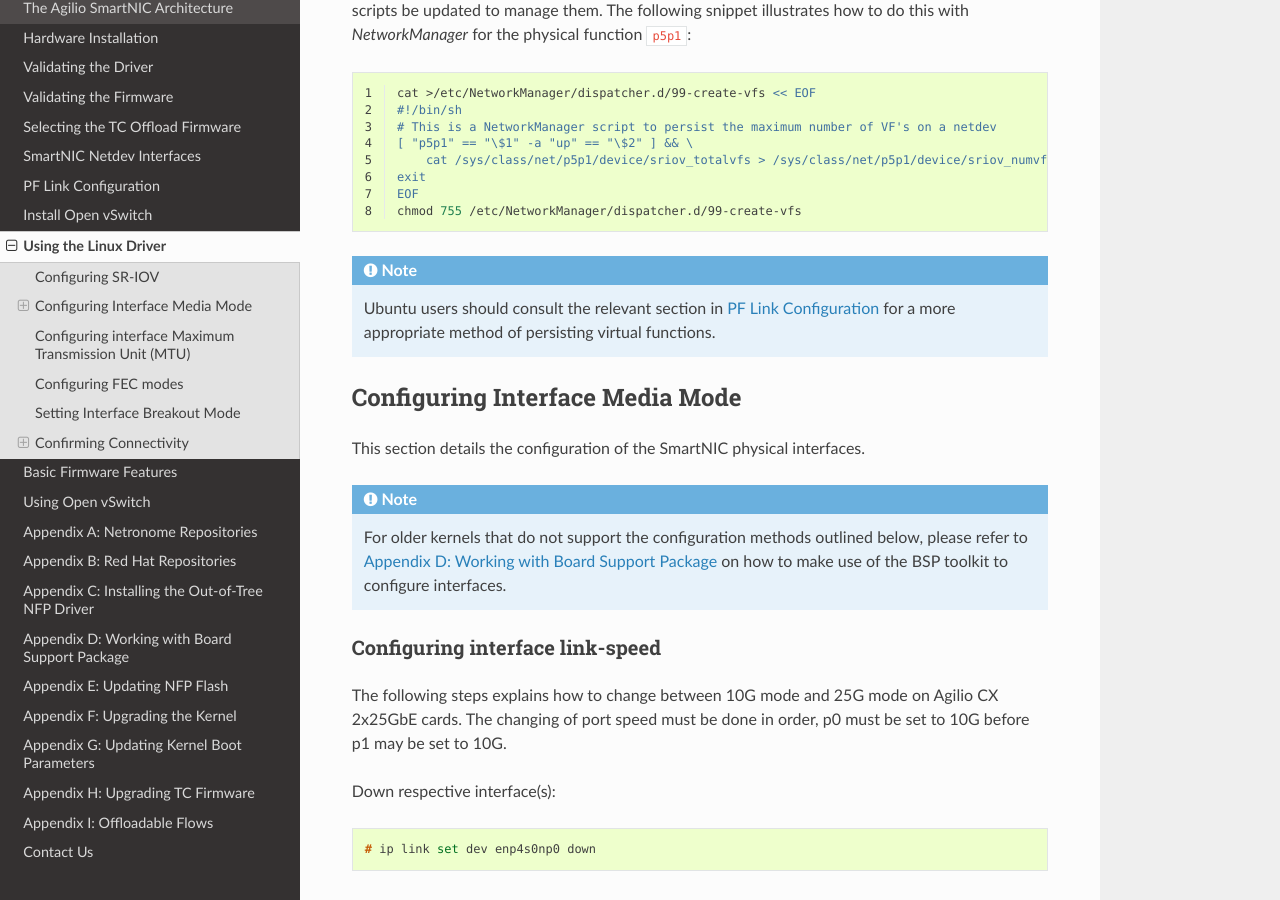
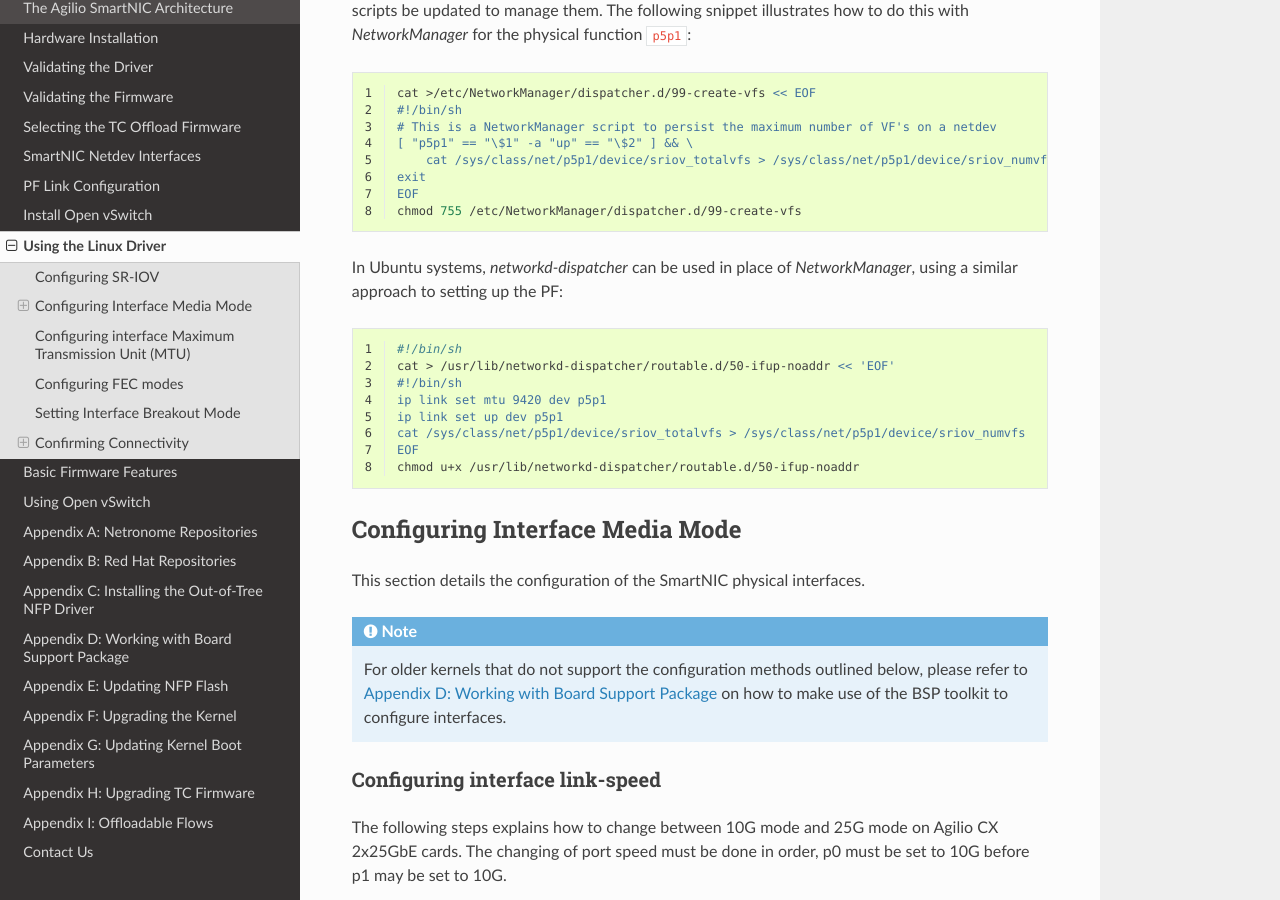
Before and after one commit to macris-xiao/disa-user-guide, a Sphinx documentation site: the page built from doc/05_Using_linux_driver.rst, in a window 1280 px wide and 900 px high, scrolled down 1122 px. Built offline with Sphinx 7.4.7 and the Read the Docs theme 2.0.0, drawn with Linux system fonts in a browser that asks for light colours; formulas are drawn with MathJax 3.

Commit message:
Unified VF persistence information
- VF persistence was descriped in Section 3 for Ubuntu and Section 5 for
  CentOS. I have rearranged to contents for clarity

Change-Id: I24014497ced7829f28cb45d6599b31b8e9b34ec0

```diff
--- a/doc/03_Driver_and_Firmware.rst
+++ b/doc/03_Driver_and_Firmware.rst
@@ -506,7 +506,8 @@
 .. note::
 
     For Ubuntu based systems, VF creation may also be done using this trigger
-    method.
+    method. Refer to :ref:`05_Using_linux_driver:Configuring SR-IOV` for
+    details.
 
 .. code-block:: console
 
--- a/doc/05_Using_linux_driver.rst
+++ b/doc/05_Using_linux_driver.rst
@@ -63,11 +63,20 @@
     EOF
     chmod 755 /etc/NetworkManager/dispatcher.d/99-create-vfs
 
-.. note::
+In Ubuntu systems, *networkd-dispatcher* can be used in place of
+*NetworkManager*, using a similar approach to setting up the PF:
 
-    Ubuntu users should consult the relevant section in
-    :ref:`03_Driver_and_Firmware:PF Link Configuration` for a more appropriate
-    method of persisting virtual functions.
+.. code-block:: bash
+    :linenos:
+
+    #!/bin/sh
+    cat > /usr/lib/networkd-dispatcher/routable.d/50-ifup-noaddr << 'EOF'
+    #!/bin/sh
+    ip link set mtu 9420 dev p5p1
+    ip link set up dev p5p1
+    cat /sys/class/net/p5p1/device/sriov_totalvfs > /sys/class/net/p5p1/device/sriov_numvfs
+    EOF
+    chmod u+x /usr/lib/networkd-dispatcher/routable.d/50-ifup-noaddr
 
 Configuring Interface Media Mode
 --------------------------------
```
